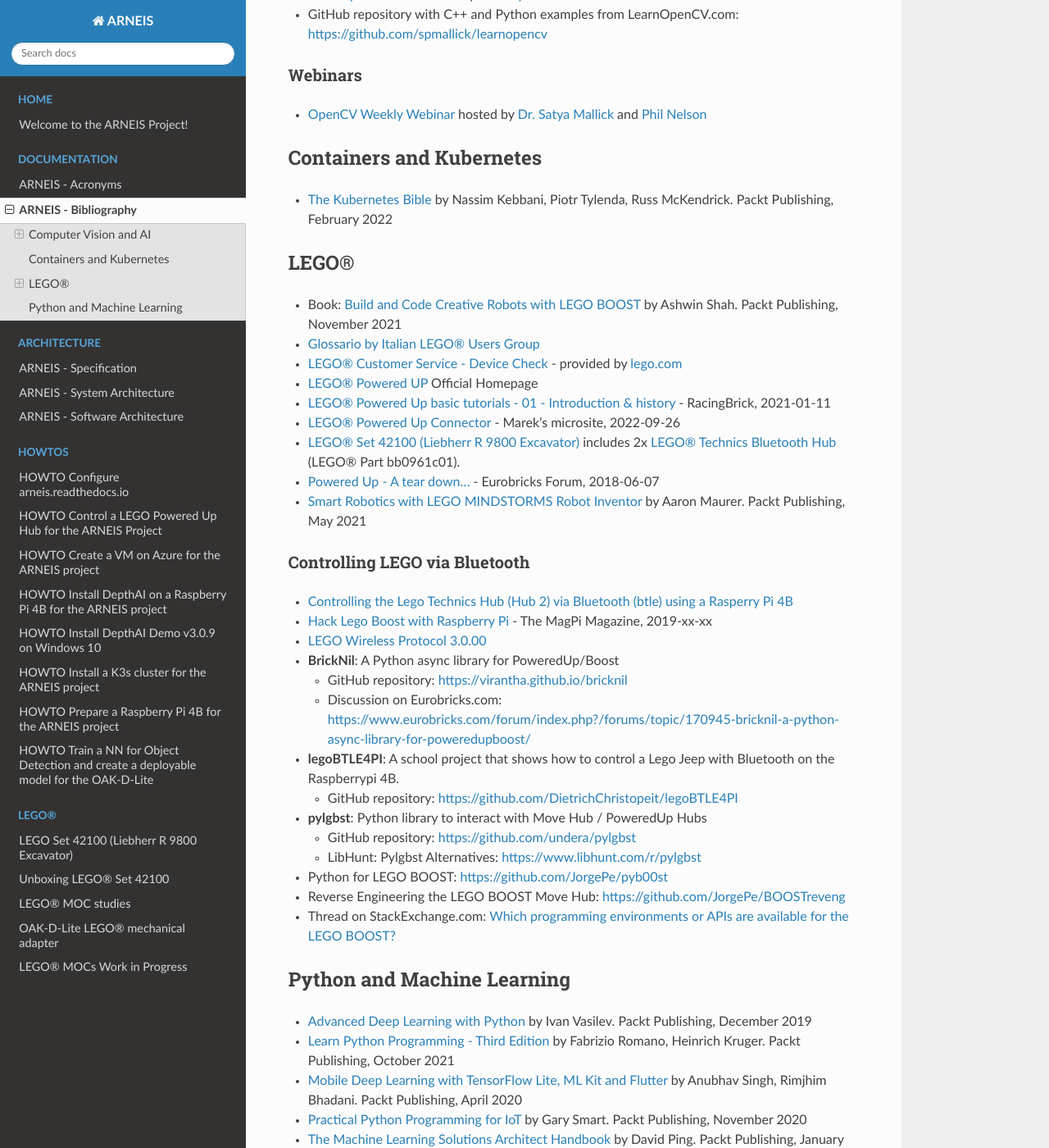
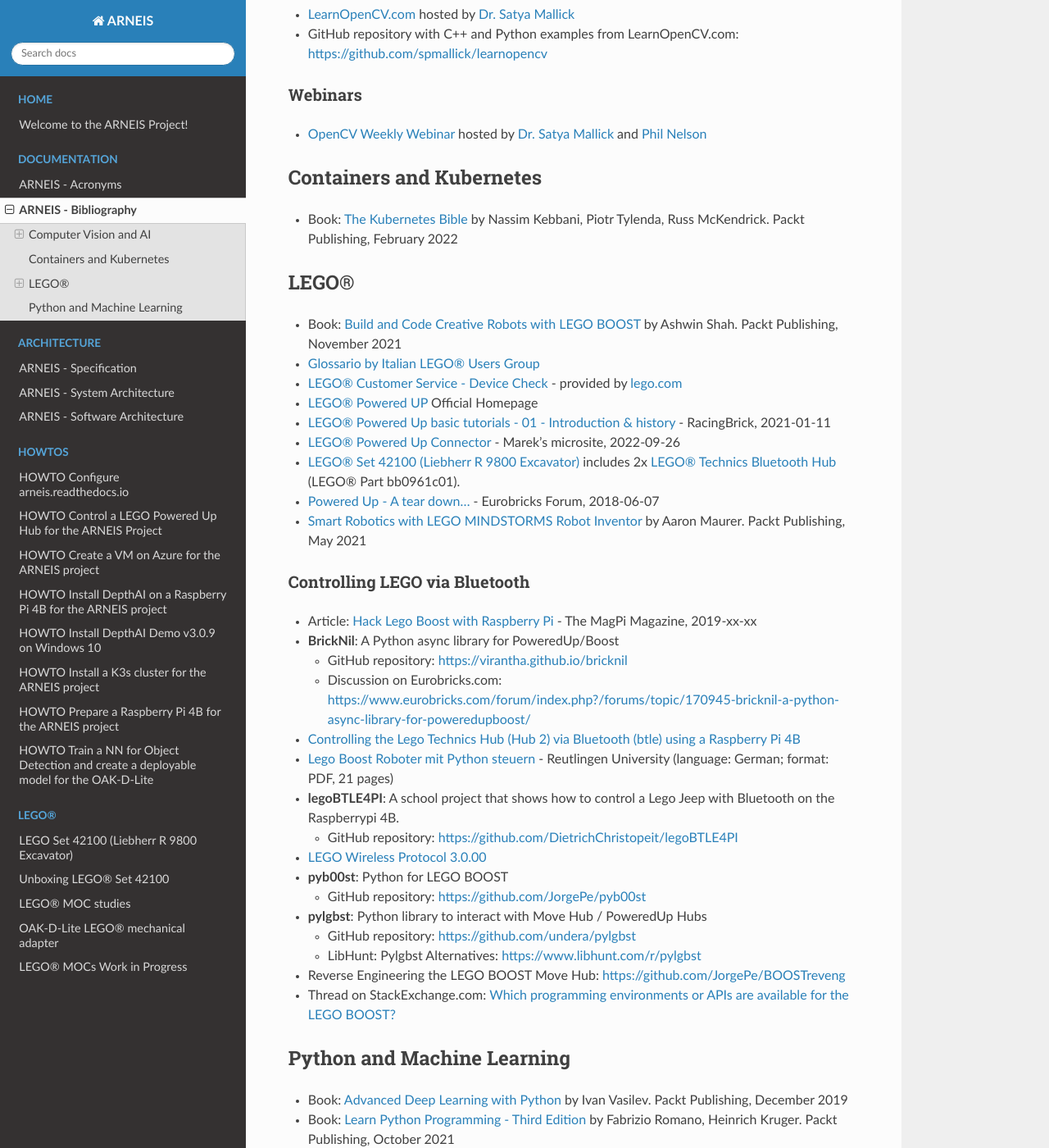
Before and after one commit to B-AROL-O/ARNEIS, a Sphinx documentation site: the page built from docs/bibliography.md, in a window 1280 px wide and 1400 px high, scrolled down 430 px. Shown: the whole window at 82% size. Built offline with Sphinx 7.4.7 and the Read the Docs theme 2.0.0, drawn with Linux system fonts in a browser that asks for light colours; some of the changed text lies outside the part shown.

Commit message:
Improve entries: prepend 'Book' or 'Article', sort entries alphabetically
Signed-off-by: Macario Gianpaolo <gmacario@gmail.com>

```diff
--- a/docs/bibliography.md
+++ b/docs/bibliography.md
@@ -3,8 +3,8 @@
 ## Computer Vision and AI
 
 ### Articles and books
-* [Artificial Intelligence for IoT Cookbook](https://www.packtpub.com/product/artificial-intelligence-for-iot-cookbook/9781838981983) by Michael Roshak. Packt Publishing, March 2021
-* [OpenCV 4 for Secret Agents - Second Edition](https://www.packtpub.com/product/opencv-4-for-secret-agents-second-edition/9781789345360) by Joseph Howse. Packt Publishing, April 2019
+* Book: [Artificial Intelligence for IoT Cookbook](https://www.packtpub.com/product/artificial-intelligence-for-iot-cookbook/9781838981983) by Michael Roshak. Packt Publishing, March 2021
+* Book: [OpenCV 4 for Secret Agents - Second Edition](https://www.packtpub.com/product/opencv-4-for-secret-agents-second-edition/9781789345360) by Joseph Howse. Packt Publishing, April 2019
 * [What the FAQ are AI, ANNs, ML, DL, and DNNs?](https://www.clivemaxfield.com/fundamentals-ai-anns-ml-dl-and-dnns/)
 
 ### Learning Resources
@@ -18,7 +18,7 @@
 
 ## Containers and Kubernetes
 
-* [The Kubernetes Bible](https://www.packtpub.com/product/the-kubernetes-bible/9781838827694) by Nassim Kebbani, Piotr Tylenda, Russ McKendrick. Packt Publishing, February 2022
+* Book: [The Kubernetes Bible](https://www.packtpub.com/product/the-kubernetes-bible/9781838827694) by Nassim Kebbani, Piotr Tylenda, Russ McKendrick. Packt Publishing, February 2022
 
 ## LEGO&reg;
 
@@ -34,27 +34,29 @@
 
 ### Controlling LEGO via Bluetooth
 
-* [Controlling the Lego Technics Hub (Hub 2) via Bluetooth (btle) using a Rasperry Pi 4B](https://dietrichchristopeit.github.io/lego-pi-docs/#controlling-the-lego-technics-hub-hub-2-via-bluetooth-btle-using-a-rasperry-pi-4b)
-* [Hack Lego Boost with Raspberry Pi](https://magpi.raspberrypi.com/articles/hack-lego-boost-with-raspberry-pi) - The MagPi Magazine, 2019-xx-xx
-* [LEGO Wireless Protocol 3.0.00](https://lego.github.io/lego-ble-wireless-protocol-docs/index.html#document-index)
+* Article: [Hack Lego Boost with Raspberry Pi](https://magpi.raspberrypi.com/articles/hack-lego-boost-with-raspberry-pi) - The MagPi Magazine, 2019-xx-xx
 * **BrickNil**: A Python async library for PoweredUp/Boost
   - GitHub repository: <https://virantha.github.io/bricknil>
   - Discussion on Eurobricks.com: <https://www.eurobricks.com/forum/index.php?/forums/topic/170945-bricknil-a-python-async-library-for-poweredupboost/>
+* [Controlling the Lego Technics Hub (Hub 2) via Bluetooth (btle) using a Raspberry Pi 4B](https://dietrichchristopeit.github.io/lego-pi-docs/#controlling-the-lego-technics-hub-hub-2-via-bluetooth-btle-using-a-rasperry-pi-4b)
+* [Lego Boost Roboter mit Python steuern](https://www.tec.reutlingen-university.de/fileadmin/user_upload/Fakultaet_TEC/LegoBoostPython_V3_180618.pdf) - Reutlingen University (language: German; format: PDF, 21 pages)
 * **legoBTLE4PI**: A school project that shows how to control a Lego Jeep with Bluetooth on the Raspberrypi 4B.
   - GitHub repository: <https://github.com/DietrichChristopeit/legoBTLE4PI>
+* [LEGO Wireless Protocol 3.0.00](https://lego.github.io/lego-ble-wireless-protocol-docs/index.html#document-index)
+* **pyb00st**: Python for LEGO BOOST
+  - GitHub repository: <https://github.com/JorgePe/pyb00st>
 * **pylgbst**: Python library to interact with Move Hub / PoweredUp Hubs
   - GitHub repository: <https://github.com/undera/pylgbst>
   - LibHunt: Pylgbst Alternatives: <https://www.libhunt.com/r/pylgbst>
-* Python for LEGO BOOST: <https://github.com/JorgePe/pyb00st>
 * Reverse Engineering the LEGO BOOST Move Hub: <https://github.com/JorgePe/BOOSTreveng>
 * Thread on StackExchange.com: [Which programming environments or APIs are available for the LEGO BOOST?](https://bricks.stackexchange.com/questions/10786/which-programming-environments-or-apis-are-available-for-the-lego-boost)
 
 ## Python and Machine Learning
 
-* [Advanced Deep Learning with Python](https://www.packtpub.com/product/advanced-deep-learning-with-python/9781789956177) by Ivan Vasilev. Packt Publishing, December 2019
-* [Learn Python Programming - Third Edition](https://www.packtpub.com/product/learn-python-programming-third-edition/9781801815093) by Fabrizio Romano, Heinrich Kruger. Packt Publishing, October 2021
-* [Mobile Deep Learning with TensorFlow Lite, ML Kit and Flutter](https://www.packtpub.com/product/mobile-deep-learning-with-tensorflow-lite-ml-kit-and-flutter/9781789611212) by Anubhav Singh, Rimjhim Bhadani. Packt Publishing, April 2020
-* [Practical Python Programming for IoT](https://www.packtpub.com/product/practical-python-programming-for-iot/9781838982461) by Gary Smart. Packt Publishing, November 2020
-* [The Machine Learning Solutions Architect Handbook](https://www.packtpub.com/product/the-machine-learning-solutions-architect-handbook/9781801072168) by David Ping. Packt Publishing, January 2022
+* Book: [Advanced Deep Learning with Python](https://www.packtpub.com/product/advanced-deep-learning-with-python/9781789956177) by Ivan Vasilev. Packt Publishing, December 2019
+* Book: [Learn Python Programming - Third Edition](https://www.packtpub.com/product/learn-python-programming-third-edition/9781801815093) by Fabrizio Romano, Heinrich Kruger. Packt Publishing, October 2021
+* Book: [Mobile Deep Learning with TensorFlow Lite, ML Kit and Flutter](https://www.packtpub.com/product/mobile-deep-learning-with-tensorflow-lite-ml-kit-and-flutter/9781789611212) by Anubhav Singh, Rimjhim Bhadani. Packt Publishing, April 2020
+* Book: [Practical Python Programming for IoT](https://www.packtpub.com/product/practical-python-programming-for-iot/9781838982461) by Gary Smart. Packt Publishing, November 2020
+* Book: [The Machine Learning Solutions Architect Handbook](https://www.packtpub.com/product/the-machine-learning-solutions-architect-handbook/9781801072168) by David Ping. Packt Publishing, January 2022
 
 <!-- EOF -->
```
